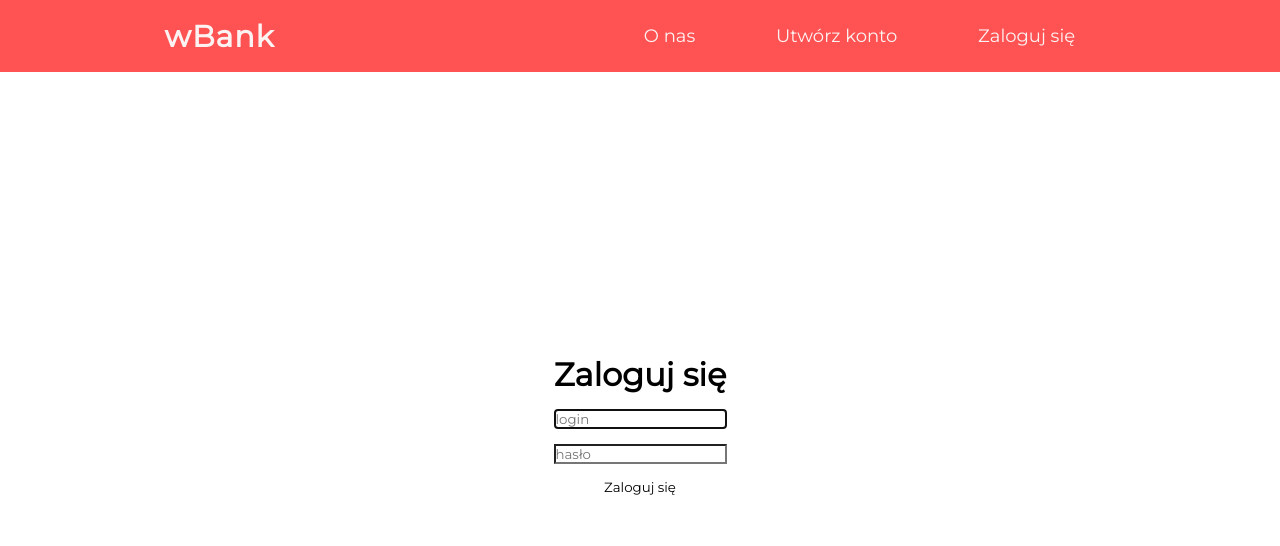
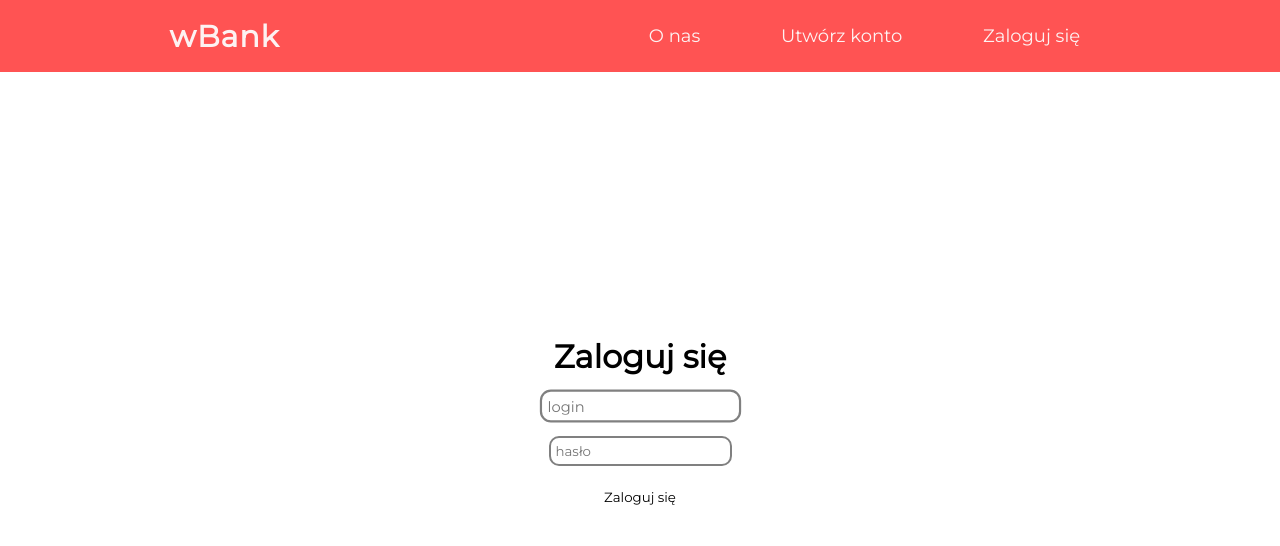
Before and after one commit to wojtekoziol/bank, a plain HTML site: page pages/sign-in.html in a window 1280 px wide. Drawn offline with Linux system fonts and the light colour scheme.

Commit message:
Add more style to buttons and inputs

```diff
--- a/css/style.css
+++ b/css/style.css
@@ -1,13 +1,41 @@
 * {
     box-sizing: border-box;
-    font-family: "Montserrat", sans-serif;
+    font-family: 'Montserrat', sans-serif;
     margin: 0px;
     padding: 0px;
     text-decoration: none;
 }
 
-input[type="submit"] {
+input[type='submit'] {
     cursor: pointer;
+    padding: 8px;
+    transition: 0.1s ease-in-out;
+    border-radius: 15px;
+    outline: 0;
+}
+
+input[type='submit']:hover,
+input[type='submit']:focus {
+    background-color: #ff5353;
+    color: white;
+}
+
+input[type='text'],
+input[type='password'],
+input[type='number'] {
+    border-radius: 10px;
+    padding: 5px;
+    outline: 0;
+    border: 2px solid gray;
+    transition: 0.1s ease-in-out;
+}
+
+input[type='text']:focus,
+input[type='password']:focus,
+input[type='number']:focus,
+input[type='submit']:hover,
+input[type='submit']:focus {
+    transform: scale(1.1);
 }
 
 .navigation {
@@ -22,6 +50,9 @@ input[type="submit"] {
     color: rgba(253, 253, 253, 0.938);
     font-size: 30px;
     letter-spacing: 1px;
+    border-radius: 25px;
+    padding: 10px;
+    transition: 0.15s ease-in-out;
 }
 
 .navigation-links {
@@ -34,6 +65,14 @@ input[type="submit"] {
 .navigation-link {
     color: rgba(253, 253, 253, 0.938);
     font-size: 18px;
+    border-radius: 25px;
+    padding: 10px;
+    transition: 0.15s ease-in-out;
+}
+
+.navigation-logo:hover,
+.navigation-link:hover {
+    background-color: #ff6868;
 }
 
 .page {
@@ -61,10 +100,10 @@ input {
     background-color: white;
 }
 
-input[type="number"]::-webkit-inner-spin-button {
+input[type='number']::-webkit-inner-spin-button {
     -webkit-appearance: none;
 }
 
-input[type="submit"] {
+input[type='submit'] {
     border: none;
 }
```
